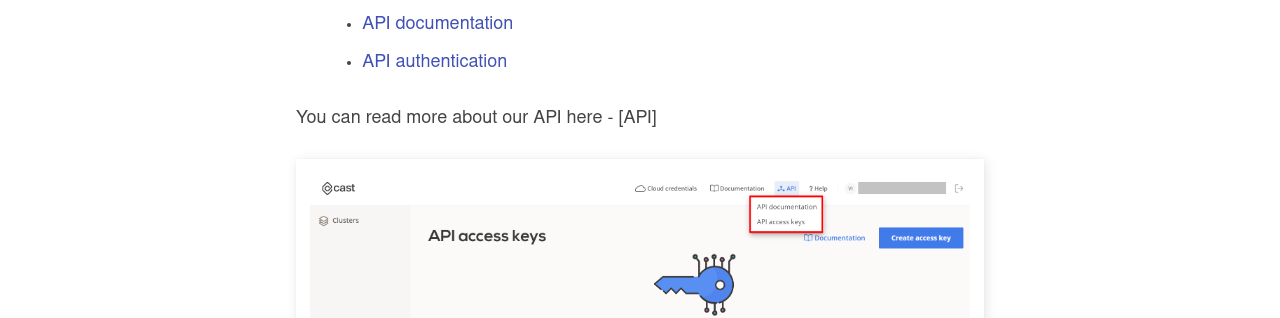
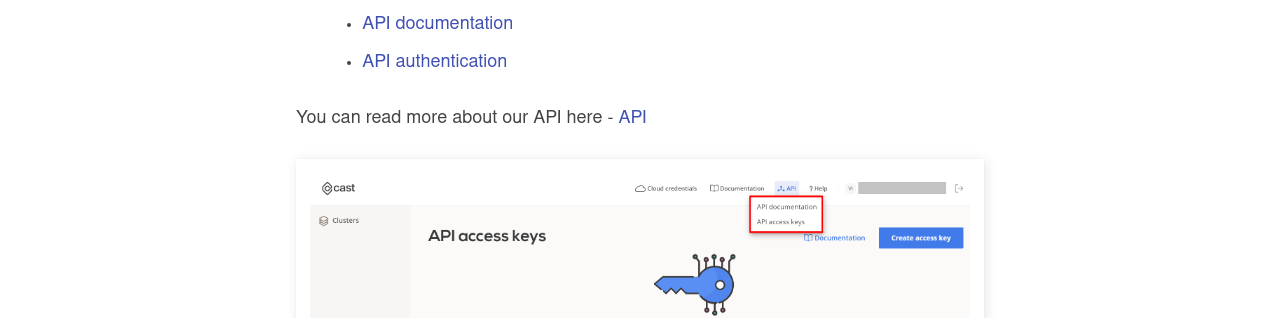
Before and after one commit to castai/docs, an MkDocs documentation site: the page built from docs/Dashboard Overview/Console overview.md, in a window 1280 px wide and 900 px high, scrolled down 5670 px. Shown: the part 420-738 px from the top of the window. Built offline with MkDocs 1.6.1 and Material for MkDocs 9.7.7, drawn with Linux system fonts in a browser that asks for light colours; some web fonts are replaced; part of the change alters nothing that is shown.

```diff
--- a/docs/Dashboard Overview/Console overview.md
+++ b/docs/Dashboard Overview/Console overview.md
@@ -85,6 +85,6 @@ Here you will see more information about the selected cluster and will get acces
     - [API documentation](https://api.cast.ai/v1/spec/)
     - [API authentication](https://github.com/v1dm45/docs/new/main/docs/api#authentication)
 
-You can read more about our API here - [API]
+You can read more about our API here - [API](https://github.com/v1dm45/docs/blob/main/docs/api/api.md)
 
   ![](images/API.png)
```
